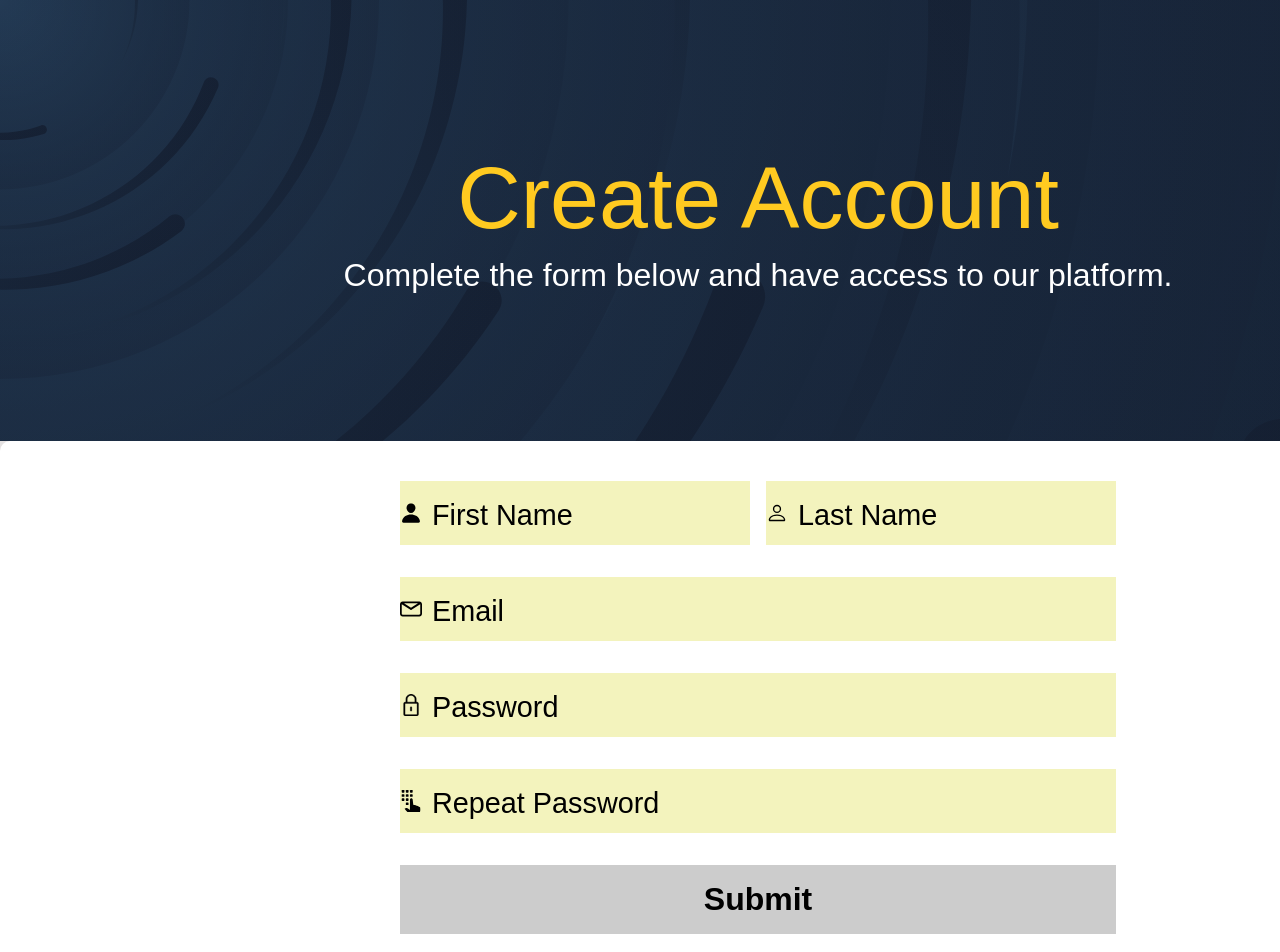
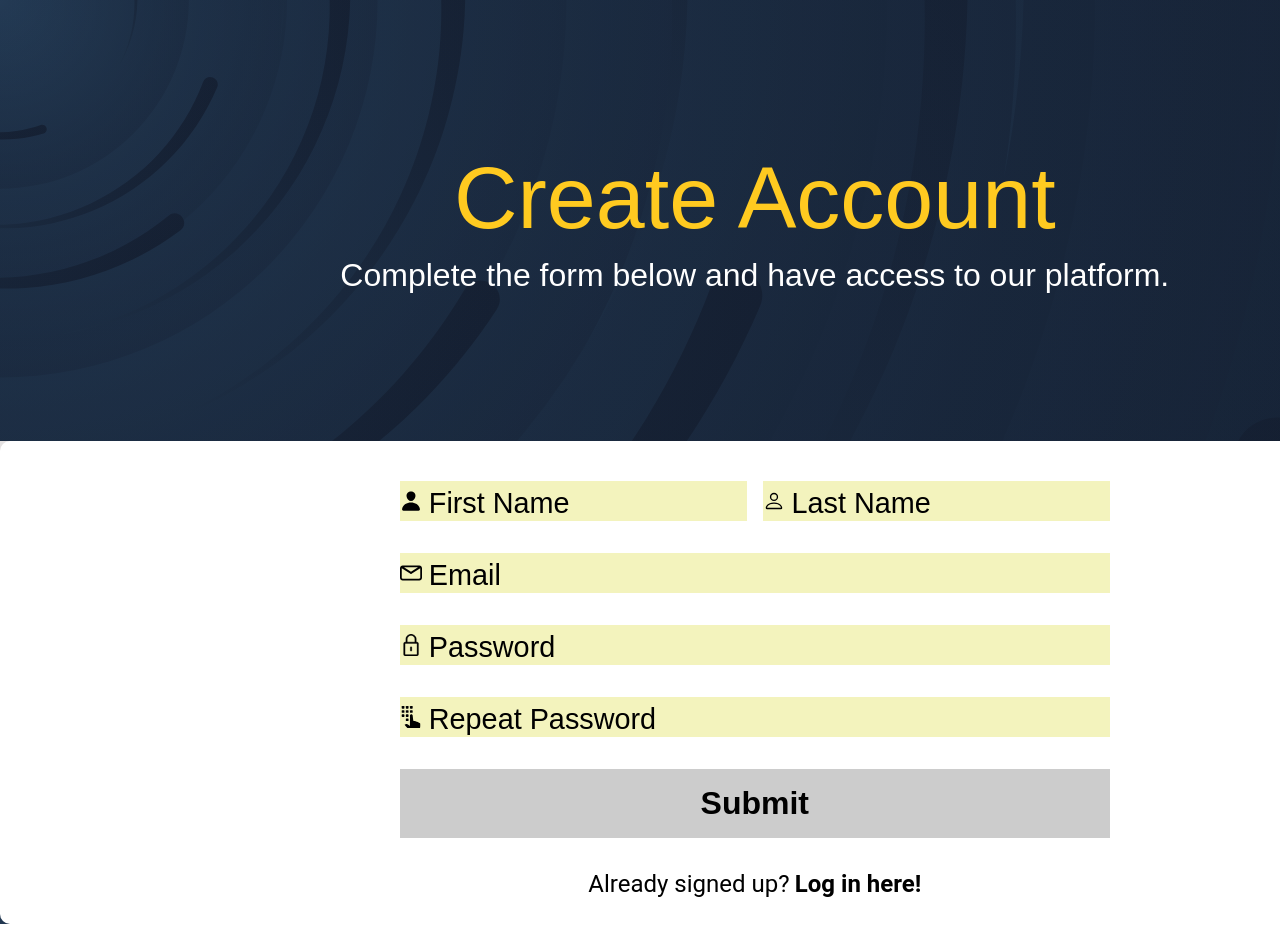
Before and after one commit to wilcolinadev/issuesTrack, a React (Create React App) app: page /Signup in a window 1280 px wide. Shown: the top 952 px of the page. After the commit the page ends 924 px from the top, so only its background shows below. Built offline with nearby package versions, Linux system fonts and the light colour scheme.

Commit message:
input validation applied on sign up page, ready to start signing up users

```diff
--- a/src/Components/Auth/AuthStyles.tsx
+++ b/src/Components/Auth/AuthStyles.tsx
@@ -9,6 +9,8 @@
 interface PropsAuth {
     background?: boolean;
 }
+
+
 
 export const AuthWrapper = styled.section`
   background-color: #e5e2e2;
@@ -117,8 +119,9 @@
    input{
      height: 2.5rem;
      background-size: 22px;
-     padding-left: 2rem;
-
+     padding-left: 1.8rem;
+     font-size: 1.3rem ;
+      box-sizing: border-box;
    }
 
     input::placeholder{
@@ -233,16 +236,14 @@
   background-color: #ccc;
   color: #000;
   padding: .5rem;
-
-
   font-weight: bolder;
   filter: drop-shadow(1px 1px 1px #ffffff);
   margin-top: 1rem;
   margin-bottom: 1rem;
-  cursor: pointer;
+  cursor: ${(props)=>(!props.disabled ? "pointer" : "not-allowed")};
 
   &:hover{
-    background-color: #ffca20;
+    background-color: ${(props)=>(!props.disabled) ? "#ffca20" : "ccc"} ;
     transition: 0.4s ease-in-out;
 
   }
--- a/src/Components/Auth/SignUp/SignUp.tsx
+++ b/src/Components/Auth/SignUp/SignUp.tsx
@@ -1,4 +1,4 @@
-import React, {useState} from "react";
+import React, {useState, useEffect} from "react";
 import {
     AuthCard,
     AuthDescription,
@@ -17,7 +17,7 @@
     LinkDescription, LinkWrapper
 } from "../AuthStyles";
 import {Link} from "react-router-dom";
-
+import firebase from "../../../Firebase/firebase";
 
 const SignUp =()=>{
 
@@ -27,6 +27,31 @@
 const [password, setPassword] = useState("");
 const [passwordValidation, setPasswordValidation] = useState("")
 const [isFormValidated, setIsFormValidated] = useState(false);
+
+const inputValidation = (): boolean | void => {
+       if (firstName.length > 2 && lastName.length >> 2 && email.length > 2 ){
+        return true;
+    }
+
+};
+
+const passwordVerification = (): boolean | void =>{
+    if ( password.length > 6 && password === passwordValidation){
+        return true
+    }
+}
+
+useEffect(()=>{
+
+    if (inputValidation() && passwordVerification()){
+        setIsFormValidated(true);
+    }else{
+        setIsFormValidated(false);
+    }
+
+},[firstName, lastName, email, password, passwordValidation,isFormValidated])
+
+
 
 return(
     <AuthWrapper>
@@ -61,6 +86,7 @@
 
                 <EmailInput placeholder="Email"
                             value={email}
+                            type={"email"}
                             onChange={(event) => setEmail(event.target.value)}
 
                 />
@@ -69,15 +95,17 @@
                 <PasswordInput placeholder="Password"
                                background={true}
                                value={password}
+                               type={"password"}
                                onChange={(event)=> setPassword(event.target.value)}
                 />
 
                 <PasswordInput placeholder="Repeat Password"
                                value={passwordValidation}
+                               type={"password"}
                                onChange={(event)=> setPasswordValidation(event.target.value)}
                 />
 
-                <AuthButton>
+                <AuthButton disabled={!isFormValidated}>
                     Submit
                 </AuthButton>
 
```
